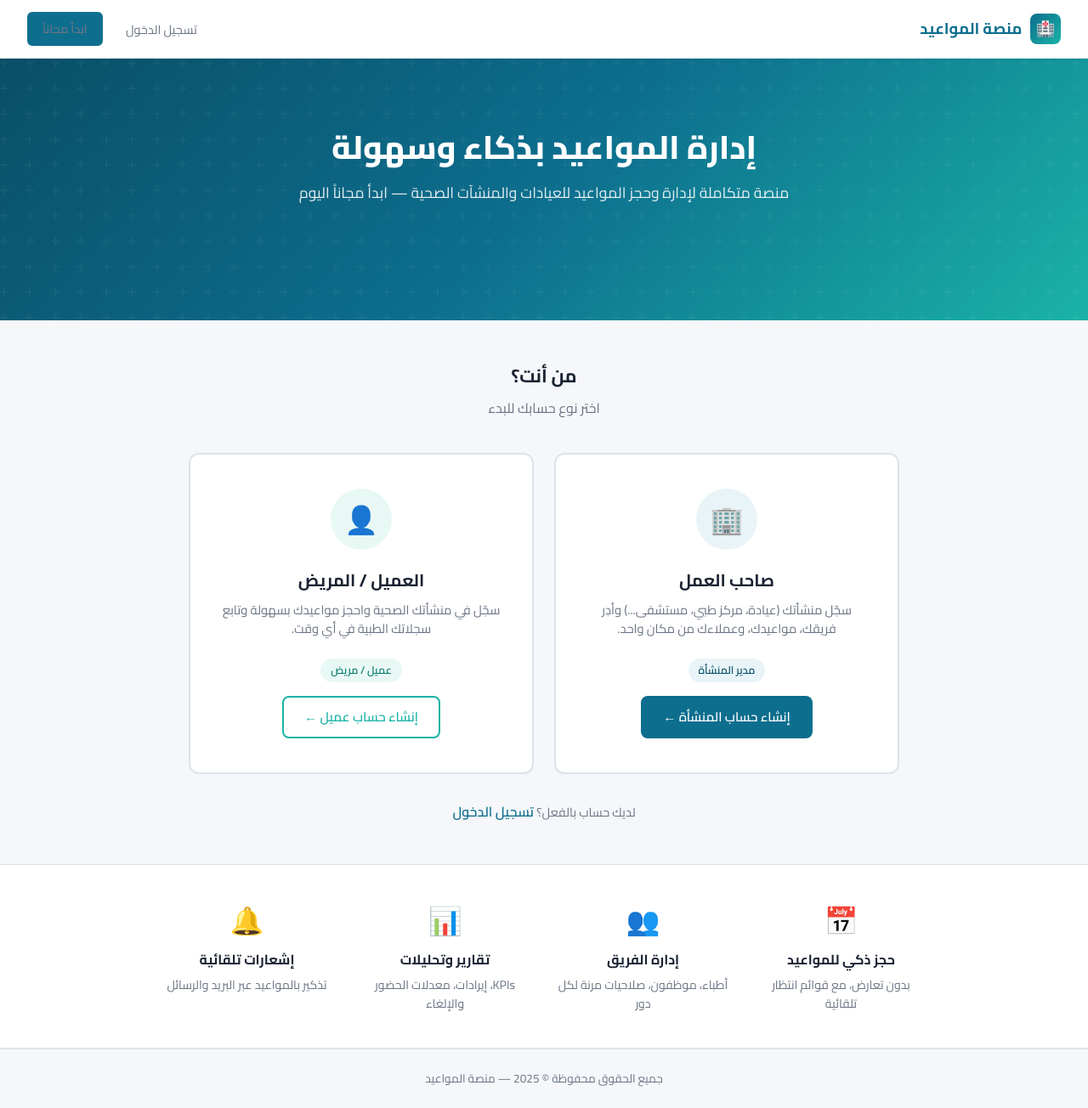
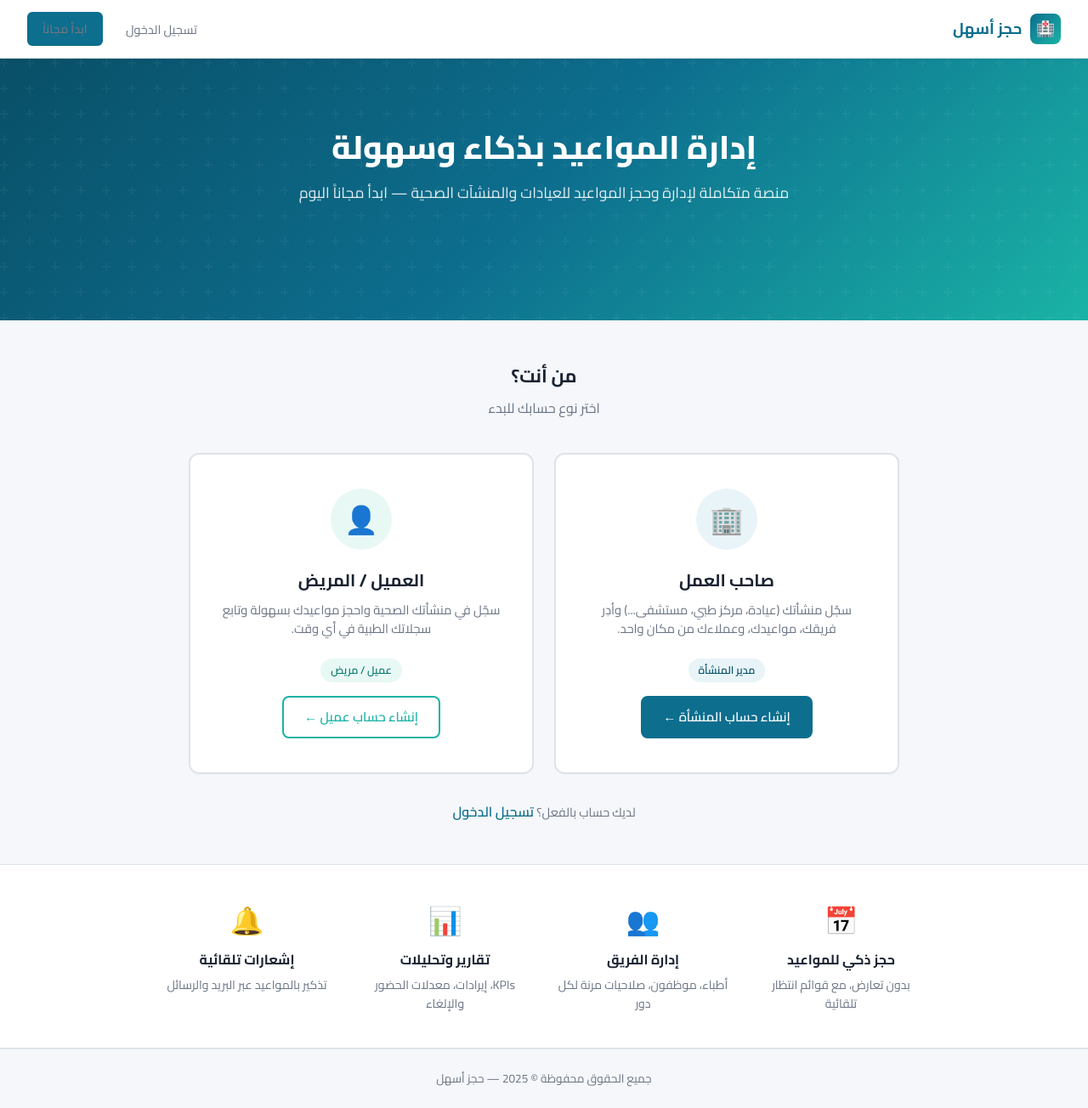
Before and after one commit to 6838gamal/Hajz-Ashal-Platform, a FastAPI app: page / in a window 1280 px wide. Shown: the whole page at 85% size. Run offline with FastAPI, Linux system fonts and the light colour scheme; parts of the project's set-up code (start-up, migrations or seed data) failed here and were passed over.

Commit message:
Update template styling and main configuration
Replit-Commit-Author: Agent

```diff
--- a/app/main.py
+++ b/app/main.py
@@ -14,7 +14,7 @@ from core.presentation.middlewares import RequestIdMiddleware, TenantContextMidd
 
 settings = get_settings()
 
-app = FastAPI(title="Appointments SaaS Platform", version="0.1.0")
+app = FastAPI(title="حجز أسهل", version="0.1.0")
 
 app.add_middleware(
     CORSMiddleware,
--- a/templates/base.html
+++ b/templates/base.html
@@ -3,7 +3,7 @@
 <head>
   <meta charset="UTF-8">
   <meta name="viewport" content="width=device-width, initial-scale=1.0">
-  <title>{% block title %}منصة المواعيد{% endblock %}</title>
+  <title>{% block title %}حجز أسهل{% endblock %}</title>
   <link rel="preconnect" href="https://fonts.googleapis.com">
   <link href="https://fonts.googleapis.com/css2?family=Cairo:wght@400;600;700;800&display=swap" rel="stylesheet">
   <link rel="stylesheet" href="/static/css/style.css">
@@ -15,7 +15,7 @@
   <nav class="navbar">
     <a href="/" class="brand">
       <div class="logo-icon">🏥</div>
-      <span>منصة المواعيد</span>
+      <span>حجز أسهل</span>
     </a>
     <nav id="nav-links">
       <a href="/login">تسجيل الدخول</a>
@@ -28,7 +28,7 @@
   </main>
 
   <footer style="text-align:center;padding:1.5rem;color:var(--text-muted);font-size:.85rem;border-top:1px solid var(--border);margin-top:auto;">
-    جميع الحقوق محفوظة &copy; 2025 — منصة المواعيد
+    جميع الحقوق محفوظة &copy; 2025 — حجز أسهل
   </footer>
 
   <script src="/static/js/api.js"></script>
--- a/templates/dashboard.html
+++ b/templates/dashboard.html
@@ -1,5 +1,5 @@
 {% extends "base.html" %}
-{% block title %}لوحة التحكم — منصة المواعيد{% endblock %}
+{% block title %}لوحة التحكم — حجز أسهل{% endblock %}
 
 {% block content %}
 <div class="dashboard">
--- a/templates/index.html
+++ b/templates/index.html
@@ -1,5 +1,5 @@
 {% extends "base.html" %}
-{% block title %}الرئيسية — منصة المواعيد{% endblock %}
+{% block title %}الرئيسية — حجز أسهل{% endblock %}
 
 {% block content %}
 
--- a/templates/login.html
+++ b/templates/login.html
@@ -1,5 +1,5 @@
 {% extends "base.html" %}
-{% block title %}تسجيل الدخول — منصة المواعيد{% endblock %}
+{% block title %}تسجيل الدخول — حجز أسهل{% endblock %}
 
 {% block content %}
 <div class="auth-page">
--- a/templates/register_business.html
+++ b/templates/register_business.html
@@ -1,5 +1,5 @@
 {% extends "base.html" %}
-{% block title %}تسجيل المنشأة — منصة المواعيد{% endblock %}
+{% block title %}تسجيل المنشأة — حجز أسهل{% endblock %}
 
 {% block content %}
 <div class="auth-page">
--- a/templates/register_client.html
+++ b/templates/register_client.html
@@ -1,5 +1,5 @@
 {% extends "base.html" %}
-{% block title %}تسجيل العميل — منصة المواعيد{% endblock %}
+{% block title %}تسجيل العميل — حجز أسهل{% endblock %}
 
 {% block content %}
 <div class="auth-page">
```
